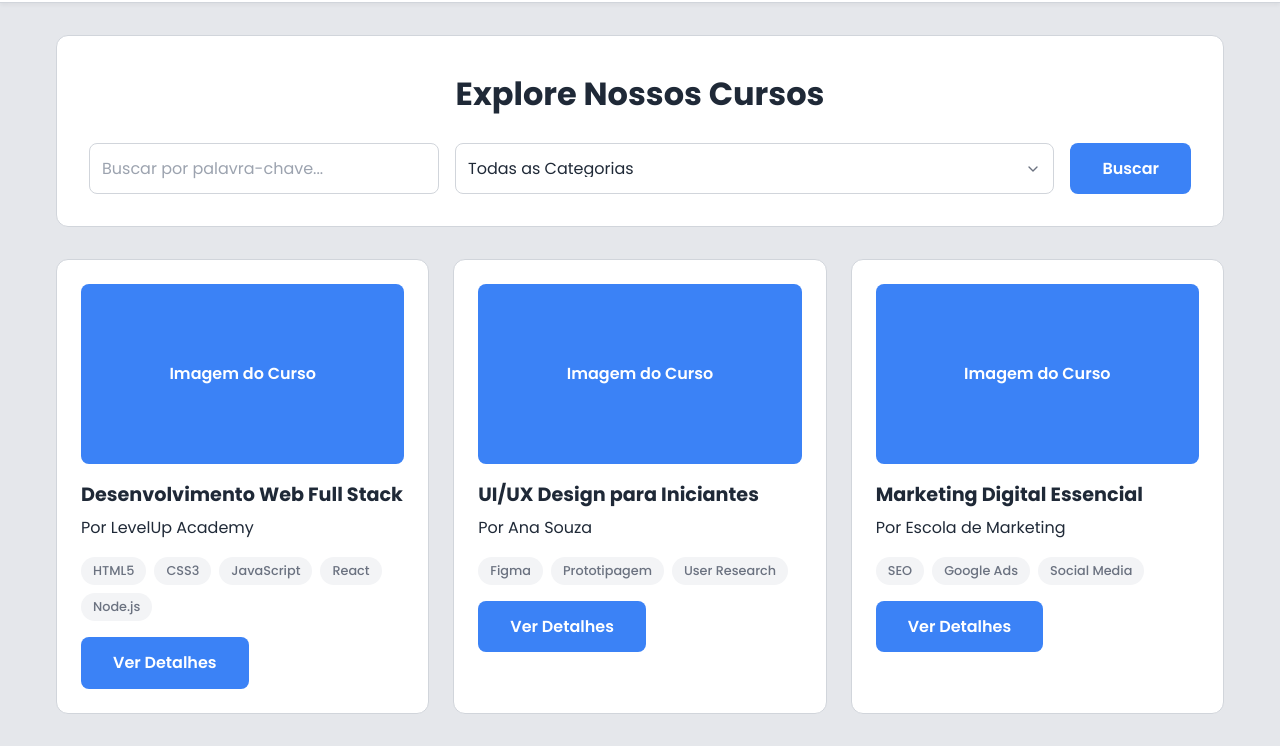
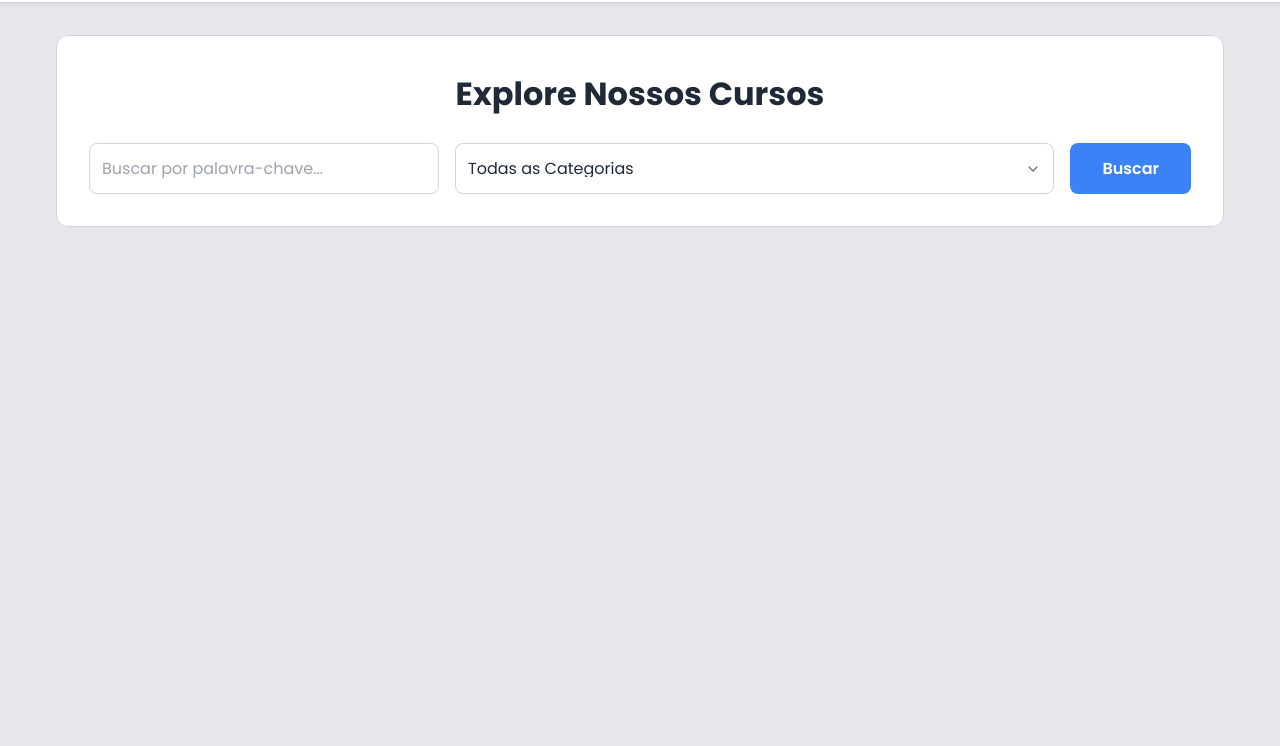
Before and after one commit to VictorFLeal/Plataforma-de-Carreira, a plain HTML site: page pages/cursos.html in a window 1280 px wide. Shown: the part 106-852 px from the top of the page. After the commit the page ends 800 px from the top, so only its background shows below. Drawn offline with Linux system fonts and the light colour scheme.

Commit message:
Update cursos.html

```diff
--- a/pages/cursos.html
+++ b/pages/cursos.html
@@ -7,6 +7,7 @@
 
     <link rel="stylesheet" href="../assets/css/styles.css" />
     <link rel="stylesheet" href="../assets/css/cursos-vagas.css" />
+    <link rel="icon" href="../assets/images/favicon.png" type="image/x-icon" />
 
     <link rel="preconnect" href="https://fonts.googleapis.com" />
     <link rel="preconnect" href="https://fonts.gstatic.com" crossorigin />
@@ -14,7 +15,6 @@
       href="https://fonts.googleapis.com/css2?family=Poppins:wght@400;500;600;700&display=swap"
       rel="stylesheet"
     />
-    <link rel="icon" href="../assets/images/favicon.png" type="image/x-icon" />
 
     <script>
       (function () {
@@ -105,58 +105,42 @@
       </section>
 
       <section class="content-grid">
-        <div class="card-item curso-card">
-          <div class="card-image">Imagem do Curso</div>
-          <div class="card-content">
-            <h3>Desenvolvimento Web Full Stack</h3>
-            <p class="provider">Por LevelUp Academy</p>
-            <div class="tags">
-              <span class="tag">HTML5</span>
-              <span class="tag">CSS3</span>
-              <span class="tag">JavaScript</span>
-              <span class="tag">React</span>
-              <span class="tag">Node.js</span>
-            </div>
-            <div class="card-footer">
-              <a href="#" class="btn-primary">Ver Detalhes</a>
-            </div>
-          </div>
-        </div>
-
-        <div class="card-item curso-card">
-          <div class="card-image">Imagem do Curso</div>
-          <div class="card-content">
-            <h3>UI/UX Design para Iniciantes</h3>
-            <p class="provider">Por Ana Souza</p>
-            <div class="tags">
-              <span class="tag">Figma</span>
-              <span class="tag">Prototipagem</span>
-              <span class="tag">User Research</span>
-            </div>
-            <div class="card-footer">
-              <a href="#" class="btn-primary">Ver Detalhes</a>
-            </div>
-          </div>
-        </div>
-
-        <div class="card-item curso-card">
-          <div class="card-image">Imagem do Curso</div>
-          <div class="card-content">
-            <h3>Marketing Digital Essencial</h3>
-            <p class="provider">Por Escola de Marketing</p>
-            <div class="tags">
-              <span class="tag">SEO</span>
-              <span class="tag">Google Ads</span>
-              <span class="tag">Social Media</span>
-            </div>
-            <div class="card-footer">
-              <a href="#" class="btn-primary">Ver Detalhes</a>
-            </div>
-          </div>
-        </div>
-      </section>
+        </section>
     </main>
 
     <script src="../assets/js/database.js"></script>
+
+    <script>
+        document.addEventListener('DOMContentLoaded', () => {
+            const userAvatarBtn = document.getElementById('user-avatar-btn');
+            const userDropdownMenu = document.getElementById('user-dropdown-menu');
+
+            if (userAvatarBtn && userDropdownMenu) {
+                userAvatarBtn.addEventListener('click', (event) => {
+                    event.stopPropagation();
+                    userDropdownMenu.classList.toggle('active');
+                });
+
+                window.addEventListener('click', () => {
+                    if (userDropdownMenu.classList.contains('active')) {
+                        userDropdownMenu.classList.remove('active');
+                    }
+                });
+
+                userDropdownMenu.addEventListener('click', (event) => {
+                    event.stopPropagation();
+                });
+            }
+
+            const user = window.currentUser;
+            const dropdownUserName = document.getElementById('dropdown-user-name');
+            const dropdownUserEmail = document.getElementById('dropdown-user-email');
+
+            if (user && dropdownUserName && dropdownUserEmail) {
+                dropdownUserName.textContent = user.name;
+                dropdownUserEmail.textContent = user.email;
+            }
+        });
+    </script>
 </body>
 </html>
```
